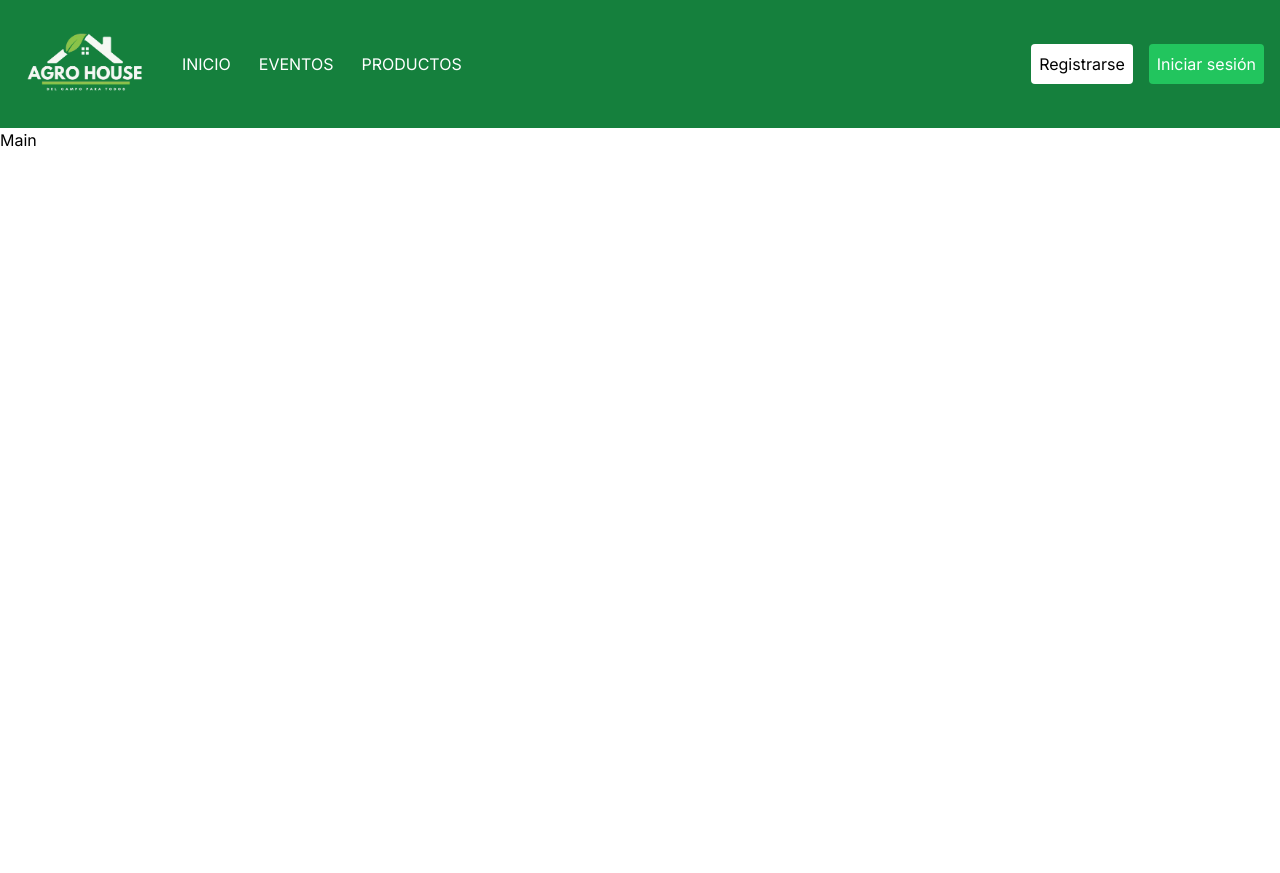
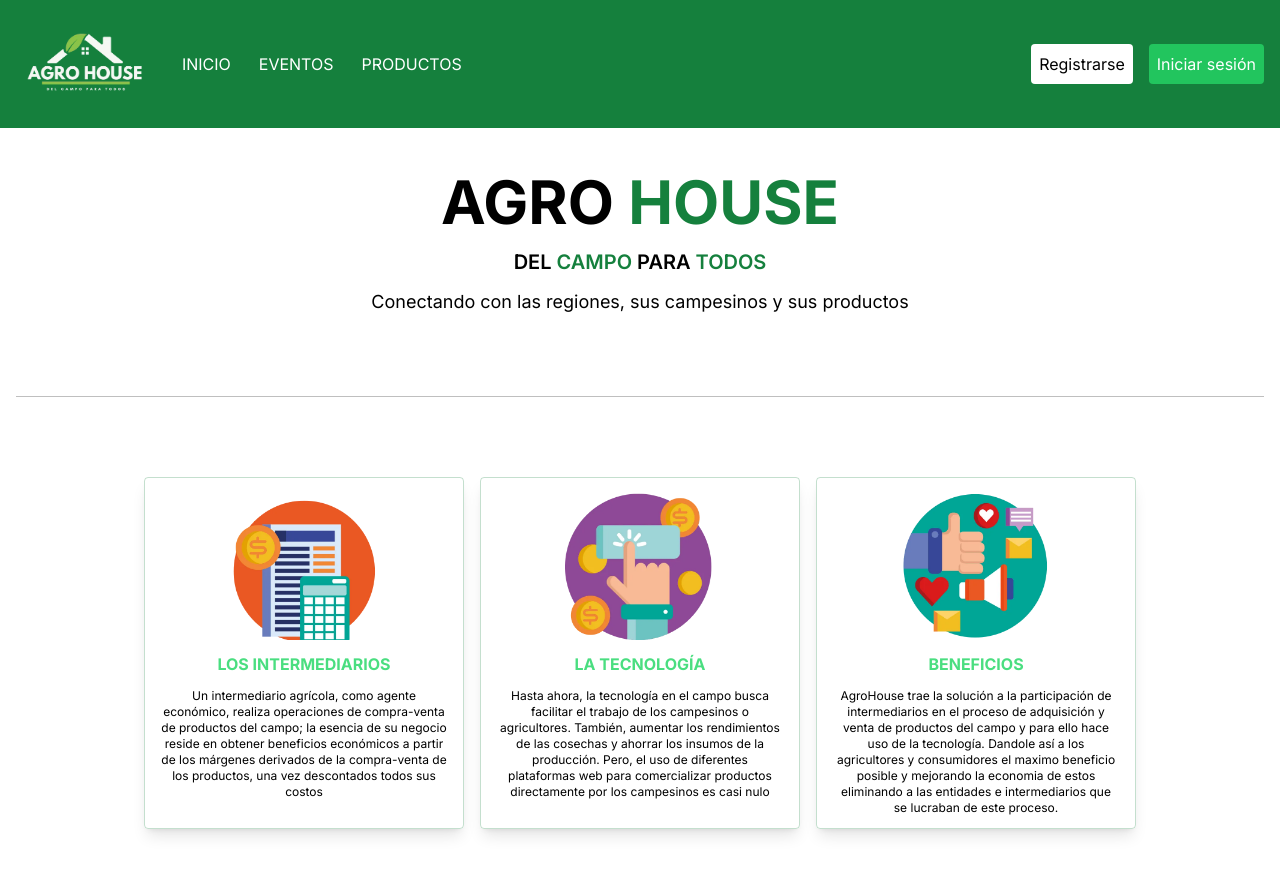
Before and after one commit to davidsilva131/AgroHouse-v2, a Next.js app: page / in a window 1280 px wide. Before the commit the page ends 800 px from the top, so only its background shows below. Built offline with nearby package versions, Linux system fonts and the light colour scheme; what tailwindcss-animated would draw is missing.

Commit message:
Add content to principal page

```diff
--- /dev/null
+++ b/src/app/Agro.jsx
@@ -0,0 +1,15 @@
+const Agro = () => {
+  return (
+    <section className='w-full flex flex-col items-center pb-20 border-b border-black border-opacity-25 animate-fade-right'>
+      <aside>
+        <h1 className='text-4xl md:text-6xl font-bold uppercase'>Agro <span className='text-green-700'>House</span></h1>
+      </aside>
+      <aside className='flex flex-col gap-3 items-center text-center mt-4'>
+        <h2 className='text-base md:text-xl font-semibold uppercase'>Del <span className='text-green-700'>campo</span> para <span className='text-green-700'>todos</span></h2>
+        <h3 className='text-sm md:text-lg'>Conectando con las regiones, sus campesinos y sus productos</h3>
+      </aside>
+    </section>
+  )
+}
+
+export default Agro
--- /dev/null
+++ b/src/app/AgroDescription.jsx
@@ -0,0 +1,25 @@
+import { AGRO_DESCRIPTION } from "@/components/constants"
+import Image from "next/image"
+const AgroDescription = () => {
+  return (
+    <section className='w-full flex flex-wrap mt-20 justify-center gap-4 animate-fade-right'>
+      {
+        AGRO_DESCRIPTION.map(desc => (
+          <article className='w-80 flex flex-col items-center border border-green-700 border-opacity-25 shadow-lg rounded gap-3 px-4 py-3' key={desc.title}>
+            <picture>
+              <Image src={desc.image} width={150} height={150} alt={desc.title} />
+            </picture>
+            <div>
+              <h4 className='text-green-400 font-bold uppercase'>{desc.title}</h4>
+            </div>
+            <div>
+              <p className='text-xs text-center'>{desc.text}</p>
+            </div>
+          </article>
+        ))
+      }
+    </section>
+  )
+}
+
+export default AgroDescription
--- a/src/app/page.js
+++ b/src/app/page.js
@@ -1,7 +1,12 @@
+import Agro from "./Agro";
+import AgroDescription from "./AgroDescription";
+
 export default function Home () {
+
   return (
-    <main>
-      <h1>Main</h1>
+    <main className='py-11 px-4 flex flex-col'>
+      <Agro />
+      <AgroDescription />
     </main>
   )
 }
--- a/src/components/constants.js
+++ b/src/components/constants.js
@@ -12,3 +12,24 @@
     url: '/productos'
   }
 ]
+
+import Intermediarios from '@/assets/intermediarios.webp'
+import Tecnologia from '@/assets/tecnologias.webp'
+import Beneficios from '@/assets/beneficios.webp'
+export const AGRO_DESCRIPTION = [
+  {
+    image: Intermediarios,
+    title: 'Los intermediarios',
+    text: 'Un intermediario agrícola, como agente económico, realiza operaciones de compra-venta de productos del campo; la esencia de su negocio reside en obtener beneficios económicos a partir de los márgenes derivados de la compra-venta de los productos, una vez descontados todos sus costos'
+  },
+  {
+    image: Tecnologia,
+    title: 'La tecnología',
+    text: 'Hasta ahora, la tecnología en el campo busca facilitar el trabajo de los campesinos o agricultores. También, aumentar los rendimientos de las cosechas y ahorrar los insumos de la producción. Pero, el uso de diferentes plataformas web para comercializar productos directamente por los campesinos es casi nulo'
+  },
+  {
+    image: Beneficios,
+    title: 'Beneficios',
+    text: 'AgroHouse trae la solución a la participación de intermediarios en el proceso de adquisición y venta de productos del campo y para ello hace uso de la tecnología. Dandole así a los agricultores y consumidores el maximo beneficio posible y mejorando la economia de estos eliminando a las entidades e intermediarios que se lucraban de este proceso.'
+  }
+]
```
